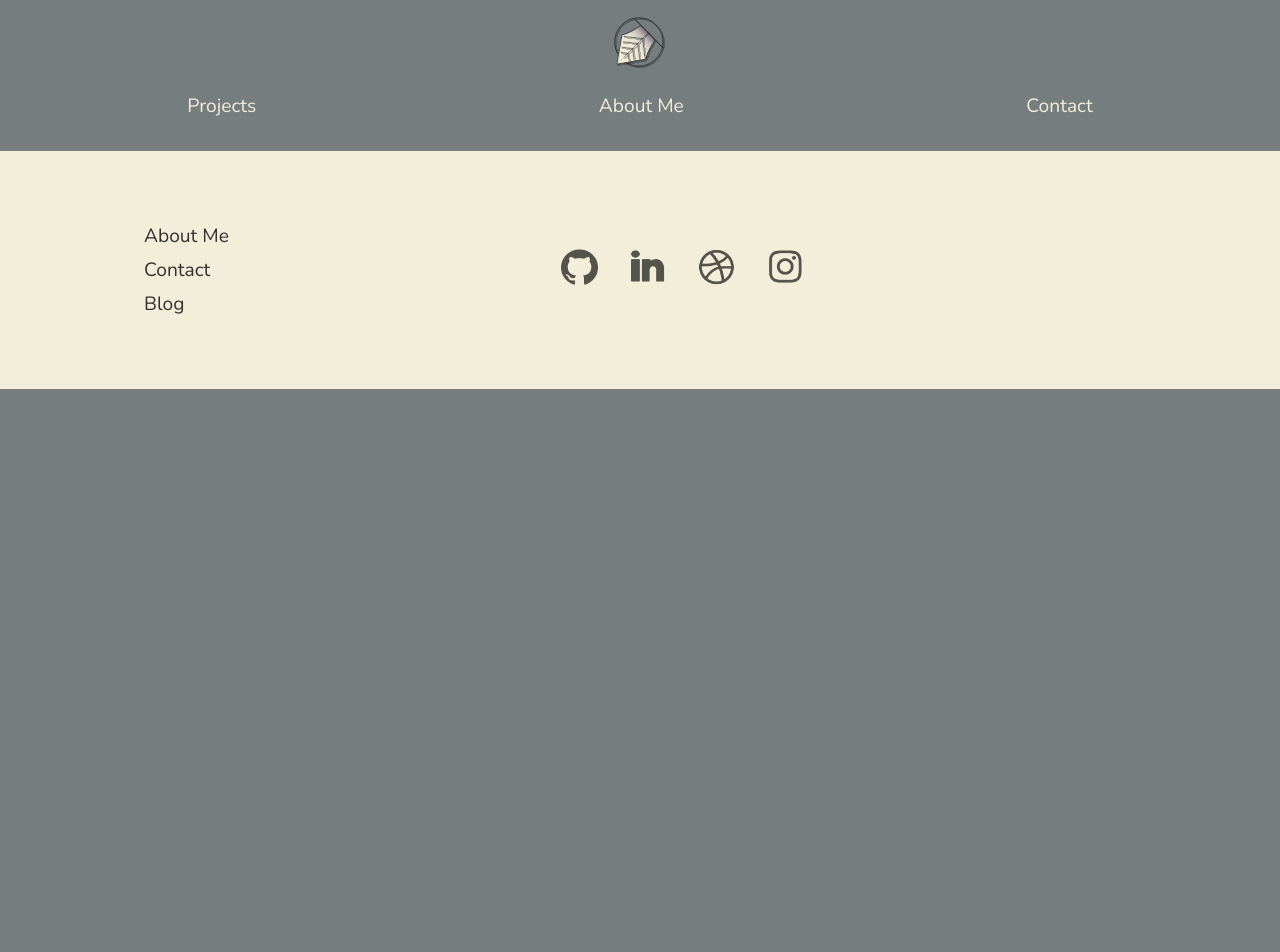
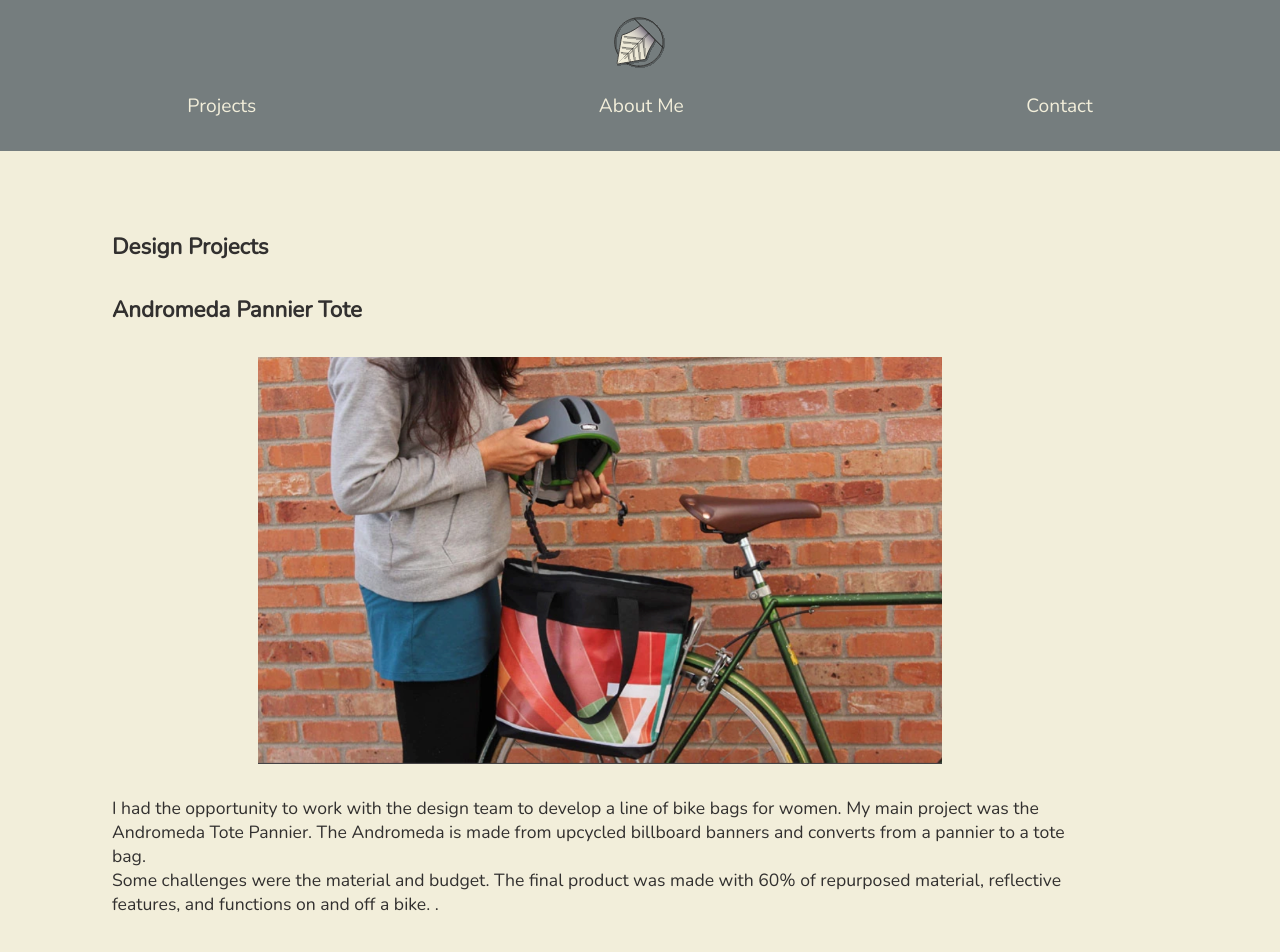
Before and after one commit to Jezryl-Castelo/portfolio, a React (Create React App) app: page /design in a window 1280 px wide. Shown: the top 952 px of the page. Before the commit the page ends 800 px from the top, so only its background shows below. Built offline with nearby package versions, Linux system fonts and the light colour scheme.

Commit message:
add designs page

```diff
--- a/src/App.js
+++ b/src/App.js
@@ -11,17 +11,19 @@ import { Switch, Route, useLocation } from 'react-router-dom';
 import ProjectHair from './pages/ProjectHair';
 import RelayPage from './pages/RelayPage';
 import TopOfPage from './components/TopOfPage';
+import Pannier from './components/pannier/pannier.component';
 
 
 function App() {
   const location = useLocation();
-  console.log(location); //find key
+  // console.log(location); //find key
 
   return (
     <div className="App">
     <TopOfPage />
     <GlobalStyle />
     <Nav />
+
     <Switch location={location} key={location.pathname}>
     <Route path="/" exact>
       <Home />
@@ -36,13 +38,16 @@ function App() {
     <Route path="/relay" exact>
       <RelayPage />
     </Route>
+    <Route path="/design" exact>
+      <Pannier />
+    </Route>
     <Route path="/about-me" exact>
       <AboutMePage />
     </Route>
 
     <Route path="/contact" exact>
-      <Contact />0
-      .
+      <Contact />
+
     </Route>
 
     </Switch>
--- a/src/components/Projects.js
+++ b/src/components/Projects.js
@@ -9,6 +9,7 @@ import relay from "../img/relay_girl.png";
 import stickers from "../img/stickermule.png";
 import hair from "../img/hairtoppers.png";
 import partwheeler from "../img/part-wheeler-website.png";
+import andromeda from "../img/andromeda_pannier.png";
 import { Description } from './Header';
 
 
@@ -18,22 +19,7 @@ export const FrontEndProjects = () => {
         <h3>Front End Development</h3>
         <div className="title-line"></div>
 
-        <Card>
-            <a className="card-link" href="https://github.com/Jezryl-Castelo/recipe-finder" rel="noreferrer" target="_blank">
-            <img className="card-img" src={recipe} alt="recipe"/>
-            <h4 className="card-title">Recipe Finder</h4>
-            <p className="card-about">Recipe Finder implementing the Edamam API</p>
-            </a>
-        </Card>
-
-        <Card>
-            <a className="card-link" href="https://github.com/Jezryl-Castelo/freeCodeCamp-product-landing-page" rel="noreferrer" target="_blank"><img className="card-img" src={daft} alt="daft punk"/>
-            <h4 className="card-title">Daft Punk Landing Page</h4>
-            <p className="card-about">FreeCodeCamp Project using HTML & CSS</p>
-            </a>
-        </Card>
-
-        <Card>
+       <Card>
 <a className="card-link" href="https://vercel.com/dashboard/projects" rel="noreferrer" target="_blank">
                 <img className="card-img" src={shortly} alt="front end challenge"/>
 
@@ -50,6 +36,22 @@ export const FrontEndProjects = () => {
             <p className="card-about">Design a site and implement the Auction Nugget Ebay Tool</p>
             </a>
         </Card>
+
+        <Card>
+            <a className="card-link" href="https://github.com/Jezryl-Castelo/recipe-finder" rel="noreferrer" target="_blank">
+            <img className="card-img" src={recipe} alt="recipe"/>
+            <h4 className="card-title">Recipe Finder</h4>
+            <p className="card-about">Recipe Finder implementing the Edamam API</p>
+            </a>
+        </Card>
+
+        <Card>
+            <a className="card-link" href="https://jezryl-castelo.github.io/daft-punk-landing-page/" rel="noreferrer" target="_blank"><img className="card-img" src={daft} alt="daft punk"/>
+            <h4 className="card-title">Daft Punk Landing Page</h4>
+            <p className="card-about">FreeCodeCamp Project using HTML & CSS</p>
+            </a>
+        </Card>
+
     </CardContainer>
     )
 }
@@ -63,7 +65,7 @@ export const DesignProjects = () => {
 
         <Card>
         <Link to="/relay">
-            <img className="card-img" src={relay} alt="recipe"/>
+            <img className="card-img" src={relay} alt="recipes"/>
             <h4 className="card-title">Team Communication Tool</h4>
         <p className="card-about">A tool to help your team exchange information</p>
         </Link>
@@ -71,7 +73,7 @@ export const DesignProjects = () => {
 
         <Card>
         <Link to="/case-study">
-            <img className="card-img" src={stickers} alt="recipe"/>
+            <img className="card-img" src={stickers} alt="stickers"/>
             <h4 className="card-title">Order Summary Re-design</h4>
         <p className="card-about">Brainstorming through customer issues to find a solution to reduce order errors.</p>
         </Link>
@@ -79,9 +81,17 @@ export const DesignProjects = () => {
 
         <Card>
         <Link to="/hairtoppers">
-            <img className="card-img" src={hair} alt="recipe"/>
+            <img className="card-img" src={hair} alt="hair toppers"/>
             <h4 className="card-title">Define the Product</h4>
         <p className="card-about">A simple site to help users understand the product and how it works.</p>
+        </Link>
+        </Card>
+
+        <Card>
+        <Link to="/hairtoppers">
+            <img className="card-img" src={andromeda} alt="bike bag"/>
+            <h4 className="card-title">Design Pannier Tote Bag</h4>
+        <p className="card-about">Designed from repurposed billboard banners that can be use on and off a bike</p>
         </Link>
         </Card>
     </CardContainer>
--- /dev/null
+++ b/src/components/pannier/pannier.component.js
@@ -0,0 +1,24 @@
+import React from 'react';
+
+import './pannier.styles.css';
+import { CaseContainer } from '../../styles';
+
+import bag from '../../img/andromeda_bike.png';
+
+const Pannier = () => {
+    return(
+        <div>
+            <CaseContainer>
+            <h4>Design Projects</h4>
+
+            <h4>Andromeda Pannier Tote</h4>
+            <img className="header-img" src={bag} alt="bag" />
+            <p>I had the opportunity to work with the design team to develop a line of bike bags for women. My main project was the Andromeda Tote Pannier. The Andromeda is made from upcycled billboard banners and converts from a pannier to a tote bag.</p>
+            <p>
+            Some challenges were the material and budget. The final product was made with 60% of repurposed material, reflective features, and functions on and off a bike. .</p>
+            </CaseContainer>
+        </div>
+    )
+}
+
+export default Pannier;
--- /dev/null
+++ b/src/components/pannier/pannier.styles.css
@@ -0,0 +1,5 @@
+.header-img {
+    width: 70%;
+    margin: 0 auto;
+    margin-bottom: 2rem;
+}
--- a/src/pages/AboutMePage.js
+++ b/src/pages/AboutMePage.js
@@ -2,17 +2,16 @@ import React from 'react';
 //Page Components
 import Header from '../components/Header';
 import Education from '../components/Education';
-//Animations
-import { pageAnimation } from '../animations';
-import { motion } from 'framer-motion';
+
 
 const AboutMePage = () => {
     return(
-    <motion.div exit="exit" variants={ pageAnimation } initial="hidden" animate="show">
+    // <motion.div exit="exit" variants={ pageAnimation } initial="hidden" animate="show">
+    <div>
         <Header />
         <Education />
-
-    </motion.div>
+    </div>
+    // </motion.div>
     )
 }
 
--- a/src/pages/Contact.js
+++ b/src/pages/Contact.js
@@ -1,18 +1,13 @@
 import React from "react";
 //Animations
-import {motion} from "framer-motion";
-import { pageAnimation } from '../animations';
+
 import ContactForm from '../components/ContactForm';
 
 const Contact = () => {
     return(
-        <motion.div
-        exit="exit"
-        variants={pageAnimation}
-        initial="hidden"
-        animate="show">
+        <div>
             <ContactForm />
-        </motion.div>
+        </div>
     );
 };
 
--- a/src/pages/Home.js
+++ b/src/pages/Home.js
@@ -3,17 +3,17 @@ import React from 'react';
 import Header from '../components/Header';
 import {FrontEndProjects, DesignProjects } from '../components/Projects';
 //Animations
-import {motion} from "framer-motion";
-import { pageAnimation } from '../animations';
+// import {motion} from "framer-motion";
+// import { pageAnimation } from '../animations';
 
 const Home = () => {
     return(
     <div>
-    <motion.div exit="exit" variants={ pageAnimation } initial="hidden" animate="show">
+
         <Header />
         <FrontEndProjects />
         <DesignProjects />
-        </motion.div>
+
     </div>
     )
 };
```
Also changed, not shown: src/img/andromeda_bike.png (added), src/img/andromeda_pannier.png (added).
